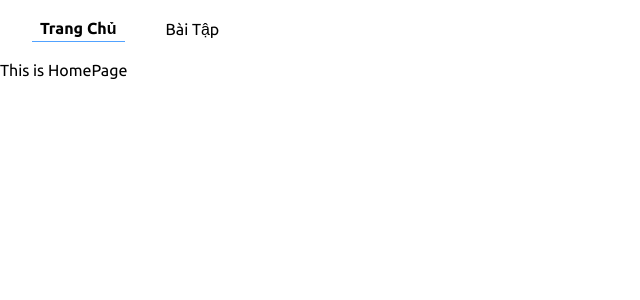
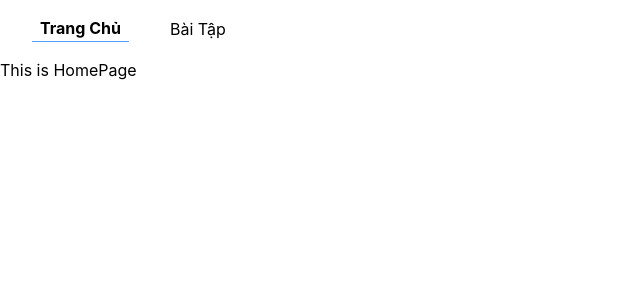
Before and after one commit to chpvchp/edu-sw, a React (Vite) app in the folder frontend/: page / in a window 1280 px wide. Shown: the top 300 px of the page, without its empty margins (0-640 px from the left). Built offline with nearby package versions, Linux system fonts and the light colour scheme.

Commit message:
style(font): replace from font-ubuntu to font-sans

```diff
--- a/frontend/src/index.css
+++ b/frontend/src/index.css
@@ -1,7 +1,2 @@
-@import url('https://fonts.googleapis.com/css2?family=Ubuntu:ital,wght@0,300;0,400;0,500;0,700;1,300;1,400;1,500;1,700&display=swap');
 @import 'tailwindcss';
 @import "katex/dist/katex.min.css";
-
-@theme {
-  --font-sans: "Ubuntu", sans-serif;
-}
--- a/frontend/src/layouts/MainLayout.tsx
+++ b/frontend/src/layouts/MainLayout.tsx
@@ -3,7 +3,7 @@ import NavBar from "../components/NavBar";
 
 export default function MainLayout() {
   return (
-    <div className="min-h-screen font-ubuntu flex flex-col">
+    <div className="min-h-screen font-sans flex flex-col">
       <NavBar />
 
       <Outlet />
```
